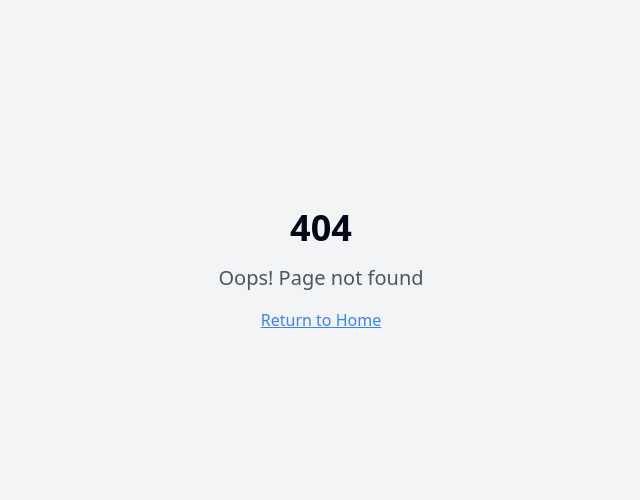
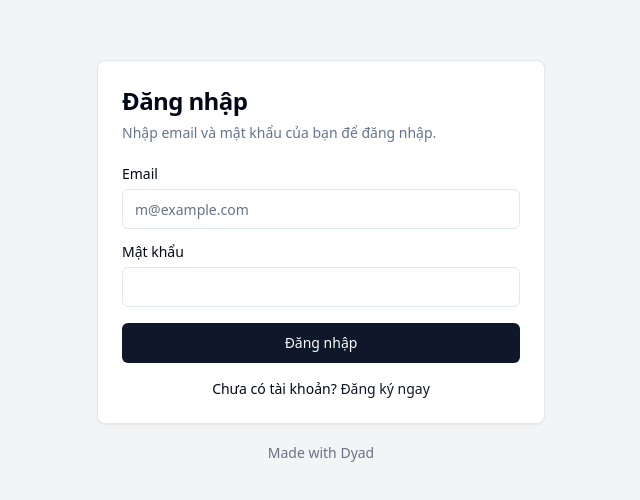
Before and after one commit to Chomper9981/redcyclone-app, a React (Vite) app: page /login in a window 1280 px wide. Before the commit this address had no page. Shown: the part 130-630 px from the top of the page, without its empty margins (319-959 px from the left). Built offline with nearby package versions, Linux system fonts and the light colour scheme; no server answers.

Commit message:
[dyad] Đảm bảo các file đăng nhập được tạo và hiển thị - wrote 5 file(s)

```diff
--- a/src/App.tsx
+++ b/src/App.tsx
@@ -4,6 +4,7 @@ import { TooltipProvider } from "@/components/ui/tooltip";
 import { QueryClient, QueryClientProvider } from "@tanstack/react-query";
 import { BrowserRouter, Routes, Route } from "react-router-dom";
 import Index from "./pages/Index";
+import LoginPage from "./pages/LoginPage"; // Import LoginPage
 import NotFound from "./pages/NotFound";
 
 const queryClient = new QueryClient();
@@ -16,6 +17,7 @@ const App = () => (
       <BrowserRouter>
         <Routes>
           <Route path="/" element={<Index />} />
+          <Route path="/login" element={<LoginPage />} /> {/* Add the login route */}
           {/* ADD ALL CUSTOM ROUTES ABOVE THE CATCH-ALL "*" ROUTE */}
           <Route path="*" element={<NotFound />} />
         </Routes>
--- /dev/null
+++ b/src/components/AuthForm.tsx
@@ -0,0 +1,82 @@
+import React, { useState } from 'react';
+import { Button } from "@/components/ui/button";
+import { Input } from "@/components/ui/input";
+import { Label } from "@/components/ui/label";
+import { Card, CardContent, CardDescription, CardHeader, CardTitle } from "@/components/ui/card";
+import { supabase } from '@/lib/supabase';
+import { toast } from 'sonner';
+
+const AuthForm: React.FC = () => {
+  const [isLogin, setIsLogin] = useState(true);
+  const [email, setEmail] = useState('');
+  const [password, setPassword] = useState('');
+  const [loading, setLoading] = useState(false);
+
+  const handleAuth = async (e: React.FormEvent) => {
+    e.preventDefault();
+    setLoading(true);
+
+    try {
+      if (isLogin) {
+        const { error } = await supabase.auth.signInWithPassword({ email, password });
+        if (error) throw error;
+        toast.success("Đăng nhập thành công!");
+      } else {
+        const { error } = await supabase.auth.signUp({ email, password });
+        if (error) throw error;
+        toast.success("Đăng ký thành công! Vui lòng kiểm tra email để xác nhận.");
+      }
+    } catch (error: any) {
+      toast.error(error.message);
+    } finally {
+      setLoading(false);
+    }
+  };
+
+  return (
+    <Card className="w-full max-w-md">
+      <CardHeader>
+        <CardTitle className="text-2xl">{isLogin ? "Đăng nhập" : "Đăng ký"}</CardTitle>
+        <CardDescription>
+          {isLogin ? "Nhập email và mật khẩu của bạn để đăng nhập." : "Tạo tài khoản mới."}
+        </CardDescription>
+      </CardHeader>
+      <CardContent>
+        <form onSubmit={handleAuth} className="grid gap-4">
+          <div className="grid gap-2">
+            <Label htmlFor="email">Email</Label>
+            <Input
+              id="email"
+              type="email"
+              placeholder="m@example.com"
+              required
+              value={email}
+              onChange={(e) => setEmail(e.target.value)}
+            />
+          </div>
+          <div className="grid gap-2">
+            <Label htmlFor="password">Mật khẩu</Label>
+            <Input
+              id="password"
+              type="password"
+              required
+              value={password}
+              onChange={(e) => setPassword(e.target.value)}
+            />
+          </div>
+          <Button type="submit" className="w-full" disabled={loading}>
+            {loading ? "Đang xử lý..." : (isLogin ? "Đăng nhập" : "Đăng ký")}
+          </Button>
+        </form>
+        <div className="mt-4 text-center text-sm">
+          {isLogin ? "Chưa có tài khoản?" : "Đã có tài khoản?"}{" "}
+          <Button variant="link" onClick={() => setIsLogin(!isLogin)} className="p-0 h-auto">
+            {isLogin ? "Đăng ký ngay" : "Đăng nhập"}
+          </Button>
+        </div>
+      </CardContent>
+    </Card>
+  );
+};
+
+export default AuthForm;
--- /dev/null
+++ b/src/lib/supabase.ts
@@ -0,0 +1,11 @@
+import { createClient } from '@supabase/supabase-js';
+
+const supabaseUrl = import.meta.env.VITE_SUPABASE_URL;
+const supabaseAnonKey = import.meta.env.VITE_SUPABASE_ANON_KEY;
+
+if (!supabaseUrl || !supabaseAnonKey) {
+  console.error("Supabase URL or Anon Key is not set in environment variables.");
+  // You might want to throw an error or handle this more gracefully in a real app
+}
+
+export const supabase = createClient(supabaseUrl, supabaseAnonKey);
--- a/src/pages/Index.tsx
+++ b/src/pages/Index.tsx
@@ -1,15 +1,18 @@
-// Update this page (the content is just a fallback if you fail to update the page)
-
 import { MadeWithDyad } from "@/components/made-with-dyad";
+import { Button } from "@/components/ui/button";
+import { Link } from "react-router-dom";
 
 const Index = () => {
   return (
-    <div className="min-h-screen flex items-center justify-center bg-gray-100">
+    <div className="min-h-screen flex flex-col items-center justify-center bg-gray-100 dark:bg-gray-900 p-4">
       <div className="text-center">
-        <h1 className="text-4xl font-bold mb-4">Welcome to Your Blank App</h1>
-        <p className="text-xl text-gray-600">
-          Start building your amazing project here!
+        <h1 className="text-4xl font-bold mb-4 text-gray-900 dark:text-gray-100">Chào mừng đến với ứng dụng của bạn</h1>
+        <p className="text-xl text-gray-600 dark:text-gray-400 mb-8">
+          Bắt đầu xây dựng dự án tuyệt vời của bạn tại đây!
         </p>
+        <Link to="/login">
+          <Button size="lg" className="px-8 py-4 text-lg">Đi đến Đăng nhập</Button>
+        </Link>
       </div>
       <MadeWithDyad />
     </div>
--- /dev/null
+++ b/src/pages/LoginPage.tsx
@@ -0,0 +1,14 @@
+import React from 'react';
+import AuthForm from '@/components/AuthForm';
+import { MadeWithDyad } from "@/components/made-with-dyad";
+
+const LoginPage: React.FC = () => {
+  return (
+    <div className="min-h-screen flex flex-col items-center justify-center bg-gray-100 dark:bg-gray-900 p-4">
+      <AuthForm />
+      <MadeWithDyad />
+    </div>
+  );
+};
+
+export default LoginPage;
```
